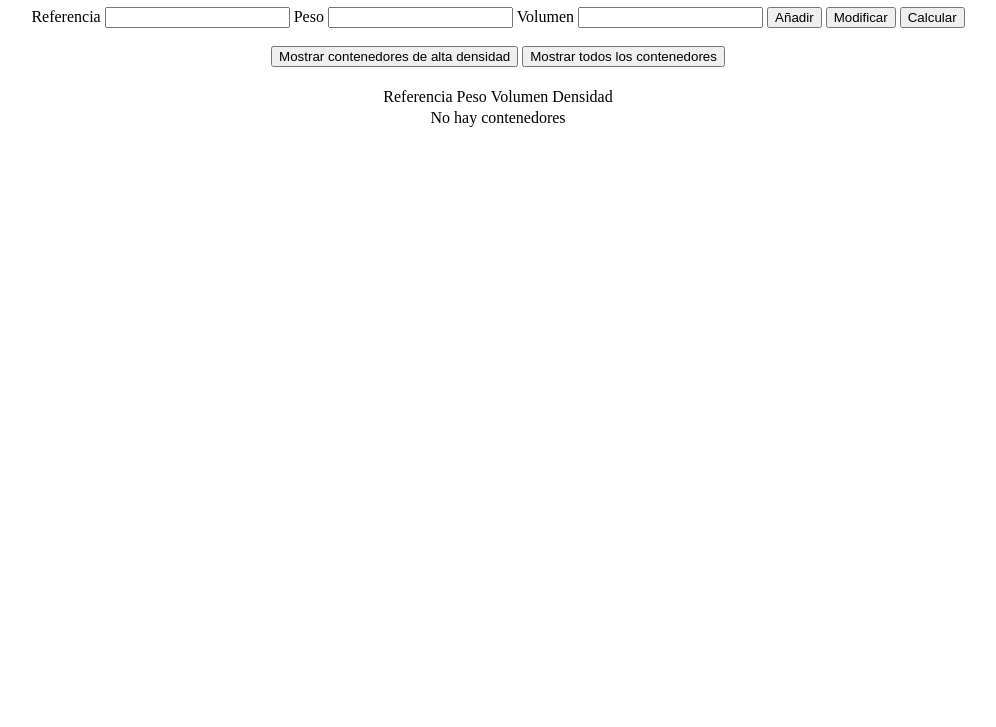
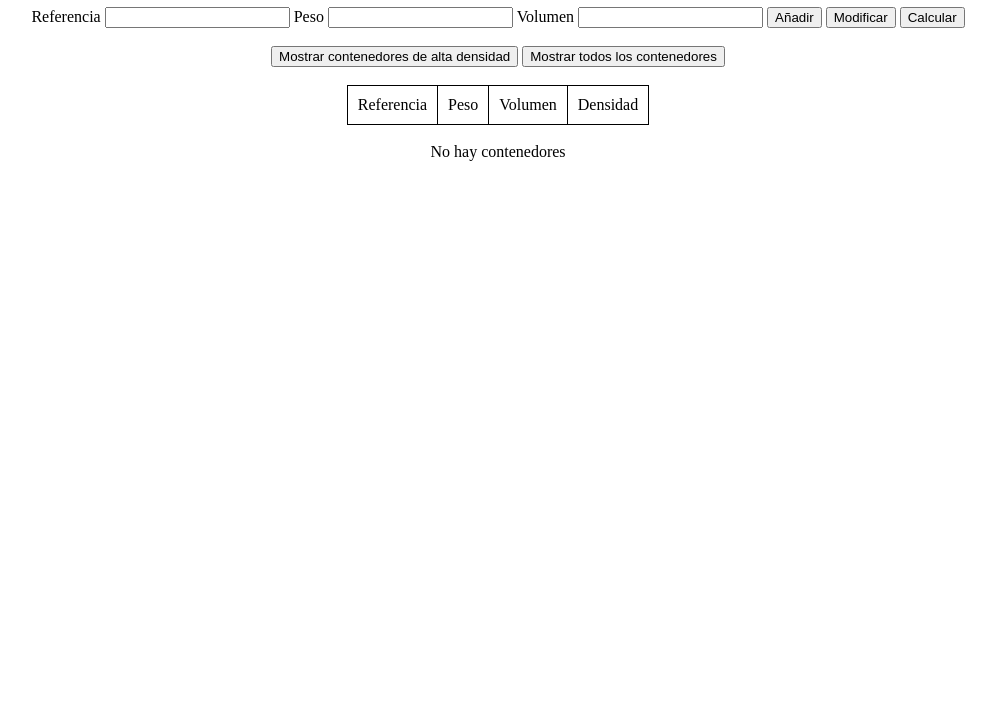
Before and after one commit to marcosjss/DWEC-DAW, a plain HTML site: page Ejemplo Examen 1EV/index.html in a window 1280 px wide. Shown: the part 73-800 px from the top of the page, without its empty margins (142-1138 px from the left). Drawn offline with Linux system fonts and the light colour scheme.

Commit message:
Update index.html

```diff
--- a/Ejemplo Examen 1EV/index.html
+++ b/Ejemplo Examen 1EV/index.html
@@ -7,7 +7,8 @@
         <script src="contenedores.js" defer></script>
         <style>
             html {text-align: center;}
-            table {margin: 0 auto;}
+            table {margin: 0 auto; border-collapse: collapse;}
+            table, th, td {border: 1px solid black; padding: 10px;}
         </style>
     </head>
     <body>
@@ -30,6 +31,7 @@
         <table>
             <tbody id="tablaContenedores"></tbody>
         </table>
+        <br>
         <div id="mensajes"></div>
         <script>iniciar()</script>
     </body>
```
